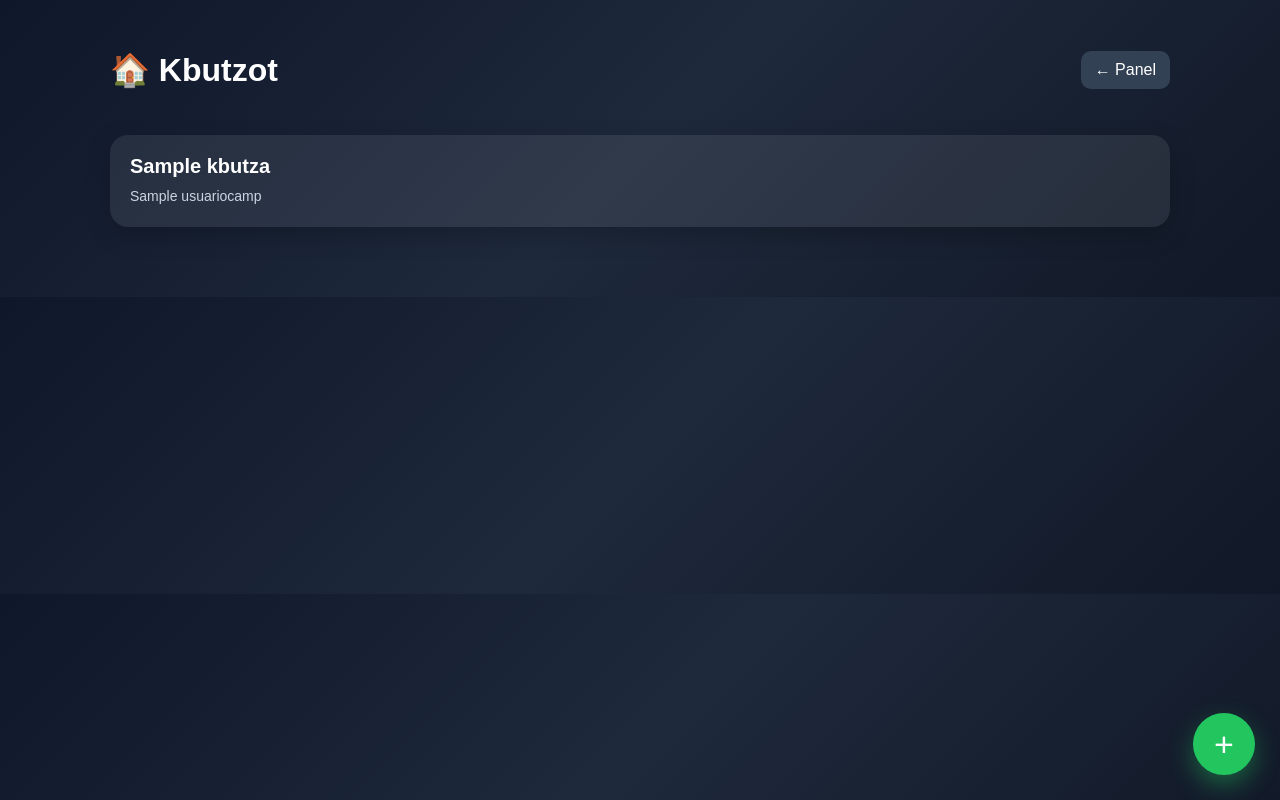
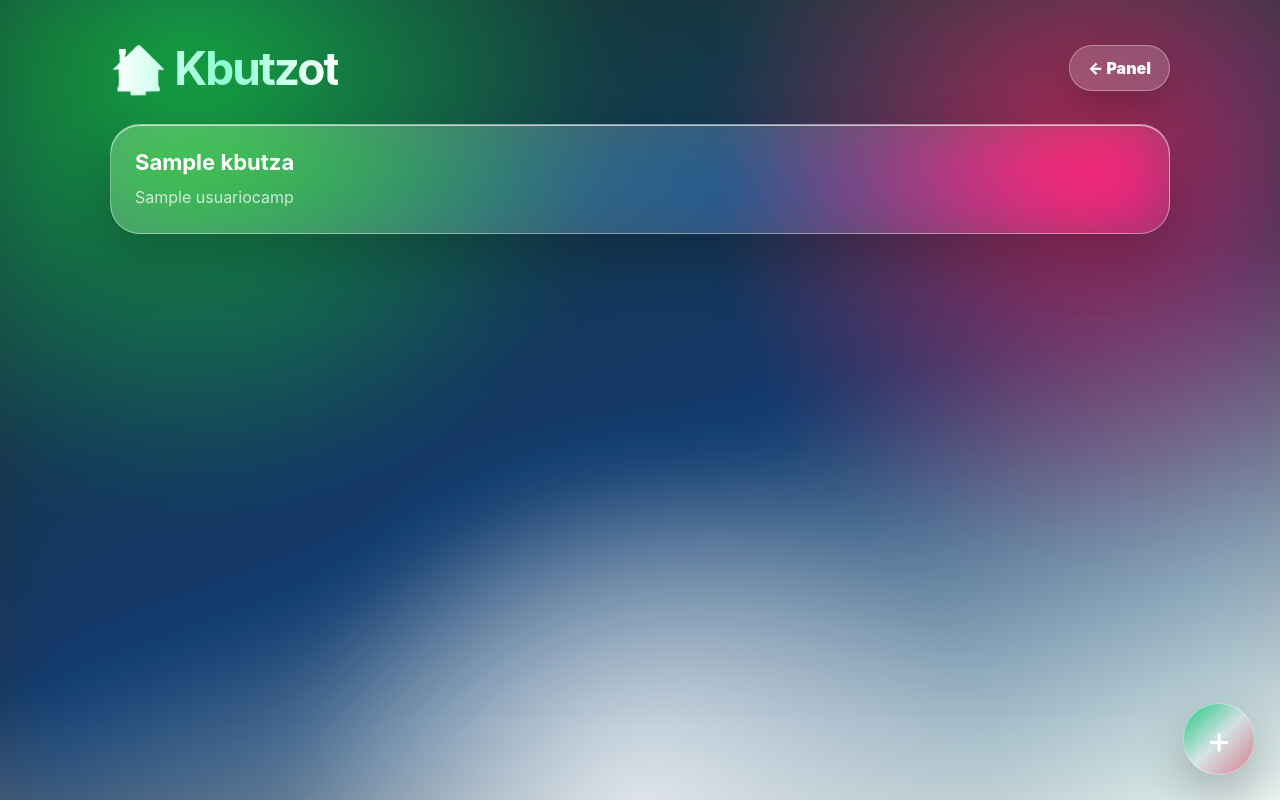
Before and after one commit to rashimshivteisrael-rgb/ShivteApp, a Django app: page /panel-admin/kbutzot/ in a window 1280 px wide. Run offline with Django 4.2, Linux system fonts and the light colour scheme; tables that the repository leaves empty hold one stand-in row (values such as "Sample post").

Commit message:
version 036

```diff
--- a/templates/kbutzot_admin.html
+++ b/templates/kbutzot_admin.html
@@ -5,132 +5,342 @@
 <meta name="viewport" content="width=device-width, initial-scale=1.0">
 <title>Kbutzot</title>
 <style>
-        * { box-sizing: border-box; }
 
-        body {
-            margin: 0;
-            font-family: Arial, sans-serif;
-            background: linear-gradient(135deg, #0f172a, #1e293b, #111827);
-            color: white;
+*{
+    box-sizing:border-box;
 }
 
-        .container {
-            max-width: 1100px;
-            margin: auto;
-            padding: 30px 20px 70px;
+body{
+    margin:0;
+    min-height:100vh;
+    font-family:-apple-system,BlinkMacSystemFont,"SF Pro Display","Segoe UI",Arial,sans-serif;
+    color:white;
+    overflow-x:hidden;
+
+    background:
+    radial-gradient(circle at 15% 10%, rgba(0,180,90,.65), transparent 32%),
+    radial-gradient(circle at 85% 20%, rgba(210,40,70,.55), transparent 32%),
+    radial-gradient(circle at 50% 100%, rgba(255,255,255,.75), transparent 35%),
+    linear-gradient(160deg,#06251b,#0b2545 55%,#eef7f3);
 }
 
-        .topbar {
-            display: flex;
-            justify-content: space-between;
-            align-items: center;
-            margin-bottom: 24px;
-            gap: 12px;
-            flex-wrap: wrap;
+body::before{
+    content:"";
+    position:fixed;
+    inset:0;
+    background:rgba(255,255,255,.08);
+    backdrop-filter:blur(35px) saturate(180%);
+    pointer-events:none;
 }
 
-        .back {
-            text-decoration: none;
-            color: white;
-            background: #334155;
-            padding: 10px 14px;
-            border-radius: 10px;
+.container{
+    position:relative;
+    z-index:1;
+    max-width:1100px;
+    margin:auto;
+    padding:40px 20px 70px;
 }
 
-        .grid {
-            display: grid;
-            grid-template-columns: repeat(auto-fit, minmax(260px, 1fr));
-            gap: 18px;
+.topbar{
+    display:flex;
+    justify-content:space-between;
+    align-items:center;
+    gap:12px;
+    flex-wrap:wrap;
+    margin-bottom:28px;
 }
 
-        .item {
-            text-decoration: none;
-            color: white;
-            background: rgba(255,255,255,0.08);
-            padding: 20px;
-            border-radius: 18px;
-            display: block;
-            box-shadow: 0 8px 25px rgba(0,0,0,0.22);
-            transition: transform .18s ease, background .18s ease;
+.topbar h1{
+    margin:0;
+
+    font-size:46px;
+
+    letter-spacing:-2px;
+
+    background:linear-gradient(
+        90deg,
+        white,
+        #8fffd2,
+        white
+    );
+
+    -webkit-background-clip:text;
+    background-clip:text;
+    color:transparent;
 }
 
-        .item:hover {
-            background: rgba(255,255,255,0.13);
-            transform: translateY(-4px);
+.back{
+    text-decoration:none;
+    color:white;
+
+    padding:12px 18px;
+
+    border-radius:999px;
+
+    font-weight:900;
+
+    border:1px solid rgba(255,255,255,.35);
+
+    background:rgba(255,255,255,.18);
+
+    backdrop-filter:blur(20px);
+
+    box-shadow:
+    0 15px 35px rgba(0,0,0,.18);
+
+    transition:.25s ease;
 }
 
-        .item strong {
-            display: block;
-            font-size: 20px;
-            margin-bottom: 8px;
+.back:hover{
+    transform:translateY(-3px);
 }
 
-        .item span {
-            color: #cbd5e1;
-            font-size: 14px;
-            line-height: 1.5;
+.grid{
+    display:grid;
+    grid-template-columns:repeat(auto-fit,minmax(280px,1fr));
+    gap:18px;
 }
 
-        .add-btn {
-            position: fixed;
-            bottom: 25px;
-            right: 25px;
-            width: 62px;
-            height: 62px;
-            background: #22c55e;
-            border-radius: 50%;
-            font-size: 34px;
-            display: flex;
-            align-items: center;
-            justify-content: center;
-            cursor: pointer;
-            box-shadow: 0 10px 25px rgba(34,197,94,0.4);
+.item{
+
+    display:block;
+
+    text-decoration:none;
+    color:white;
+
+    padding:24px;
+
+    border-radius:30px;
+
+    background:
+    linear-gradient(
+        145deg,
+        rgba(255,255,255,.28),
+        rgba(255,255,255,.08)
+    );
+
+    border:1px solid rgba(255,255,255,.40);
+
+    backdrop-filter:
+    blur(28px)
+    saturate(200%);
+
+    box-shadow:
+    0 25px 55px rgba(0,0,0,.22),
+    inset 0 1px rgba(255,255,255,.65);
+
+    transition:.25s ease;
 }
 
-        .modal {
-            display: none;
-            position: fixed;
-            inset: 0;
-            background: rgba(0,0,0,0.6);
-            align-items: center;
-            justify-content: center;
+.item:hover{
+
+    transform:
+    translateY(-7px)
+    scale(1.02);
+
+    background:
+    linear-gradient(
+        145deg,
+        rgba(0,200,120,.22),
+        rgba(255,255,255,.18),
+        rgba(220,40,70,.18)
+    );
 }
 
-        .modal-content {
-            background: #1e293b;
-            padding: 25px;
-            border-radius: 18px;
-            width: 90%;
-            max-width: 420px;
+.item strong{
+    display:block;
+    font-size:22px;
+    margin-bottom:10px;
 }
 
-        input {
-            width: 100%;
-            margin-bottom: 12px;
-            padding: 12px;
-            border-radius: 10px;
-            border: none;
-            background: rgba(255,255,255,0.1);
-            color: white;
+.item span{
+    color:rgba(255,255,255,.75);
+    line-height:1.5;
 }
 
-        .save-btn {
-            width: 100%;
-            padding: 12px;
-            border-radius: 10px;
-            border: none;
-            background: #22c55e;
-            color: white;
-            font-weight: bold;
-            cursor: pointer;
+.add-btn{
+
+    position:fixed;
+
+    bottom:25px;
+    right:25px;
+
+    width:72px;
+    height:72px;
+
+    border-radius:50%;
+
+    font-size:38px;
+
+    display:flex;
+    align-items:center;
+    justify-content:center;
+
+    cursor:pointer;
+
+    color:white;
+
+    background:
+    linear-gradient(
+        135deg,
+        rgba(0,200,110,.8),
+        rgba(255,255,255,.20),
+        rgba(210,40,70,.55)
+    );
+
+    border:1px solid rgba(255,255,255,.35);
+
+    backdrop-filter:blur(20px);
+
+    box-shadow:
+    0 20px 50px rgba(0,0,0,.25);
+
+    transition:.25s ease;
 }
 
-        .close {
-            margin-top: 10px;
-            text-align: center;
-            color: #94a3b8;
-            cursor: pointer;
+.add-btn:hover{
+
+    transform:
+    scale(1.08)
+    rotate(90deg);
 }
+
+.modal{
+
+    display:none;
+
+    position:fixed;
+
+    inset:0;
+
+    background:
+    rgba(0,0,0,.55);
+
+    backdrop-filter:blur(10px);
+
+    align-items:center;
+    justify-content:center;
+
+    z-index:999;
+}
+
+.modal-content{
+
+    width:90%;
+    max-width:430px;
+
+    padding:28px;
+
+    border-radius:32px;
+
+    background:
+    linear-gradient(
+        145deg,
+        rgba(255,255,255,.30),
+        rgba(255,255,255,.08)
+    );
+
+    border:1px solid rgba(255,255,255,.40);
+
+    backdrop-filter:
+    blur(30px)
+    saturate(200%);
+
+    box-shadow:
+    0 30px 80px rgba(0,0,0,.35);
+}
+
+.modal-content h2{
+    margin-top:0;
+    margin-bottom:20px;
+}
+
+input{
+
+    width:100%;
+
+    margin-bottom:14px;
+
+    padding:15px 18px;
+
+    border-radius:18px;
+
+    border:1px solid rgba(255,255,255,.30);
+
+    background:rgba(255,255,255,.18);
+
+    color:white;
+
+    outline:none;
+
+    backdrop-filter:blur(15px);
+}
+
+input::placeholder{
+    color:rgba(255,255,255,.65);
+}
+
+input:focus{
+    background:rgba(255,255,255,.25);
+    box-shadow:0 0 30px rgba(0,255,170,.18);
+}
+
+.save-btn{
+
+    width:100%;
+
+    padding:14px;
+
+    border:none;
+
+    border-radius:999px;
+
+    cursor:pointer;
+
+    color:white;
+
+    font-weight:900;
+
+    background:
+    linear-gradient(
+        135deg,
+        rgba(0,200,110,.75),
+        rgba(255,255,255,.20),
+        rgba(210,40,70,.50)
+    );
+
+    border:1px solid rgba(255,255,255,.35);
+
+    transition:.25s ease;
+}
+
+.save-btn:hover{
+    transform:translateY(-2px);
+}
+
+.close{
+
+    margin-top:14px;
+
+    text-align:center;
+
+    cursor:pointer;
+
+    color:rgba(255,255,255,.7);
+}
+
+@media(max-width:700px){
+
+    .container{
+        padding:30px 16px 60px;
+    }
+
+    .topbar h1{
+        font-size:38px;
+    }
+
+}
+
 </style>
 </head>
 <body>
```
Lines whose indentation alone changed are shown as unchanged.
